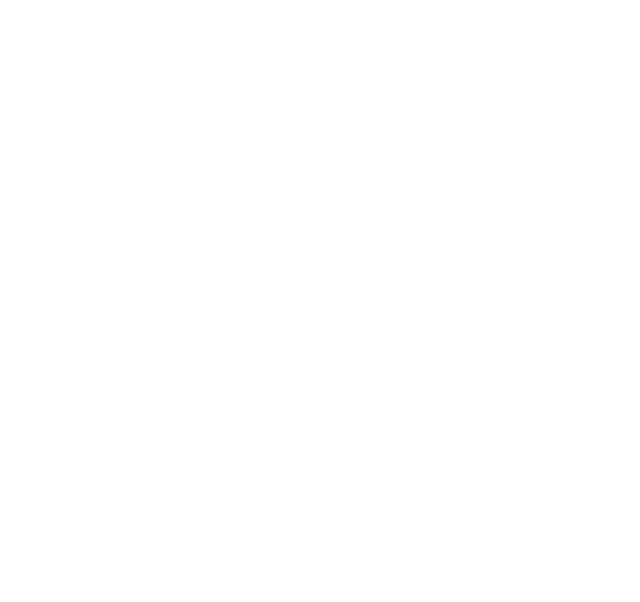
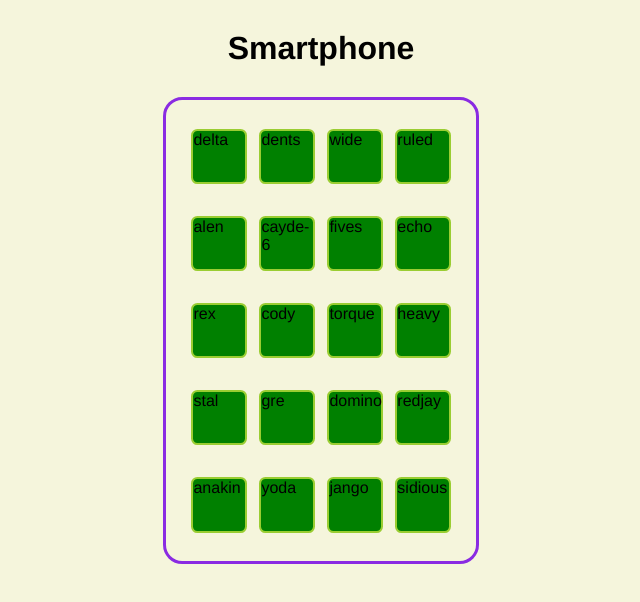
Before and after one commit to Superjam140/ametaknight-class, a plain HTML site: page docs/advancedcss06/smartphone.html in a window 1280 px wide. Shown: the whole page, without its empty margins (319-959 px from the left). Drawn offline with Linux system fonts and the light colour scheme.

Commit message:
push update
push push push

```diff
--- a/docs/advancedcss06/flex-menu.css
+++ b/docs/advancedcss06/flex-menu.css
@@ -0,0 +1,39 @@
+* {
+    padding: 0px;
+    margin: 0px;
+}
+
+body {
+    font-family: Arial;
+    background-color: aquamarine;
+}
+
+h1 {
+    padding: 40px;
+    text-align: center;
+}
+
+
+
+#main-menu {
+    display: flex;
+    justify-content: center;
+    flex-wrap: wrap;
+    font-family: Arial;
+}
+
+.menu-item {
+    border: 1px solid white;
+    background-color: rgb(30, 30, 30);
+    color: lightyellow;
+    text-decoration: none;
+    text-align: center;
+    padding: 8px 20px;
+    font-size: 1.25em;
+    /* flex: 1 1 0; */
+}
+
+.menu-item:hover {
+    background-color: white;
+    color: orange;
+}
--- a/docs/advancedcss06/flex-menu.html
+++ b/docs/advancedcss06/flex-menu.html
@@ -0,0 +1,26 @@
+<!DOCTYPE html>
+<html lang="en">
+<head>
+    <meta charset="UTF-8">
+    <meta name="viewport" content="width=device-width, initial-scale=1.0">
+    <title>Flex Menu</title>
+    <link rel="stylesheet" href="flex-menu.css">
+</head>
+<body>
+
+    <div id="wrapper">
+        <h1>Flex Menu</h1>
+        <nav id="main-menu">
+            <a class="menu-item" href="../index.html">Home</a>
+
+            <a class="menu-item" href="../in_class/day_01/about.html">About</a>
+
+            <a class="menu-item" href="../in_class/day_05/assignmentspage.html">Assinments</a>
+
+            <a class="menu-item" href="#">Sketches</a>
+            <a class="menu-item" href="#">Drafts</a>
+        </nav>
+    </div>
+
+</body>
+</html>
--- a/docs/advancedcss06/smartphone.css
+++ b/docs/advancedcss06/smartphone.css
@@ -0,0 +1,55 @@
+* {
+    padding: 0;
+    margin: 0;
+}
+
+body {
+    font-family: 'Franklin Gothic Medium', 'Arial Narrow', Arial, sans-serif;
+    background-color: beige;
+}
+
+h1 {
+    padding: 30px;
+    text-align: center;
+
+}
+
+
+
+#phone-body {
+    width: max-content;
+    display: flex;
+    flex-direction: column;
+    margin: 0 auto;
+    border: 3px solid blueviolet;
+    border-radius: 1.5vw;
+    padding: 1vw;
+}
+
+.phone-row {
+    display: flex;
+    flex-direction: row;
+    justify-content: space-evenly;
+    margin: .5vw 0;
+    padding: .75vw .5vw;
+    border: 2px solid tl;
+    border-radius: 1vw;
+}
+
+.phone-icon {
+    width: 4vw;
+    height: 4vw;
+    margin: 0 .5vw;
+    padding: 0px;
+    background-color:green;
+    border: 2px solid yellowgreen;
+    border-radius: .5vw;
+    transition: background-color 1s, transform 1s, padding 1s, margin 1s;
+}
+
+.phone-icon:hover {
+    background-color: red;
+    transform: scale(1.25) rotate(135deg);
+    padding: 0;
+    margin: 1.25vw;
+}
--- a/docs/advancedcss06/smartphone.html
+++ b/docs/advancedcss06/smartphone.html
@@ -0,0 +1,52 @@
+<!DOCTYPE html>
+<html lang="en">
+<head>
+    <meta charset="UTF-8">
+    <meta name="viewport" content="width=device-width, initial-scale=1.0">
+    <title>Smart Phone</title>
+    <link rel="stylesheet" href="smartphone.css">
+</head>
+<body>
+    <body>
+        <div id="wrapper">
+            <h1>Smartphone</h1>
+            <div id="phone-body">
+                <div class="phone-row">
+                    <div class="phone-icon">delta</div>
+                    <div class="phone-icon">dents</div>
+                    <div class="phone-icon">wide</div>
+                    <div class="phone-icon">ruled</div>
+                </div>
+                <div class="phone-row">
+                    <div class="phone-icon">alen</div>
+                    <div class="phone-icon">cayde-6</div>
+                    <div class="phone-icon">fives</div>
+                    <div class="phone-icon">echo</div>
+                </div>
+                <div class="phone-row">
+                    <div class="phone-icon">rex</div>
+                    <div class="phone-icon">cody</div>
+                    <div class="phone-icon">torque</div>
+                    <div class="phone-icon">heavy</div>
+                </div>
+                <div class="phone-row">
+                    <div class="phone-icon">stal</div>
+                    <div class="phone-icon">gre</div>
+                    <div class="phone-icon">domino</div>
+                    <div class="phone-icon">redjay</div>
+                </div>
+                <div class="phone-row">
+                    <div class="phone-icon">anakin</div>
+                    <div class="phone-icon">yoda</div>
+                    <div class="phone-icon">jango</div>
+                    <div class="phone-icon">sidious</div>
+                </div>
+            </div>
+        </div>
+
+
+    </body>
+
+
+</body>
+</html>
```
Also changed, not shown: docs/in_class/day_05/assignmentspage.html (+6 -1 lines).
